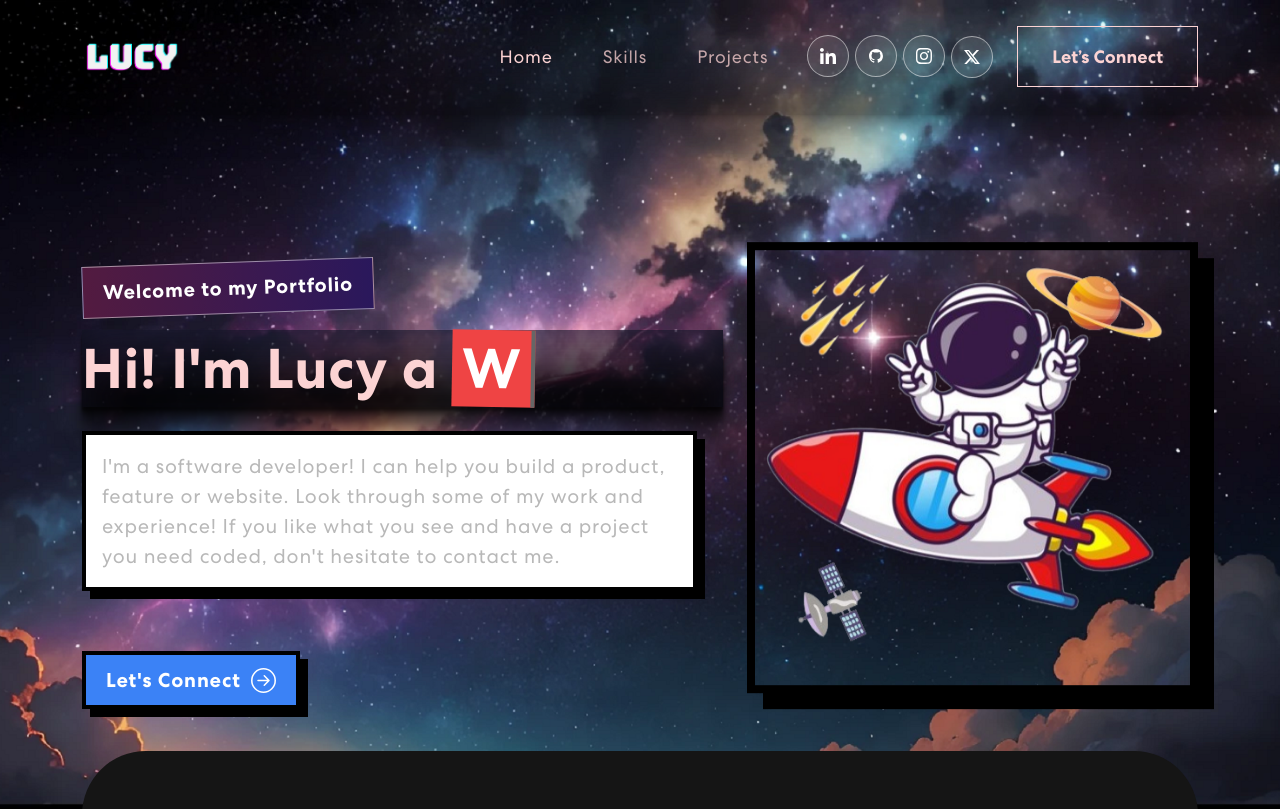
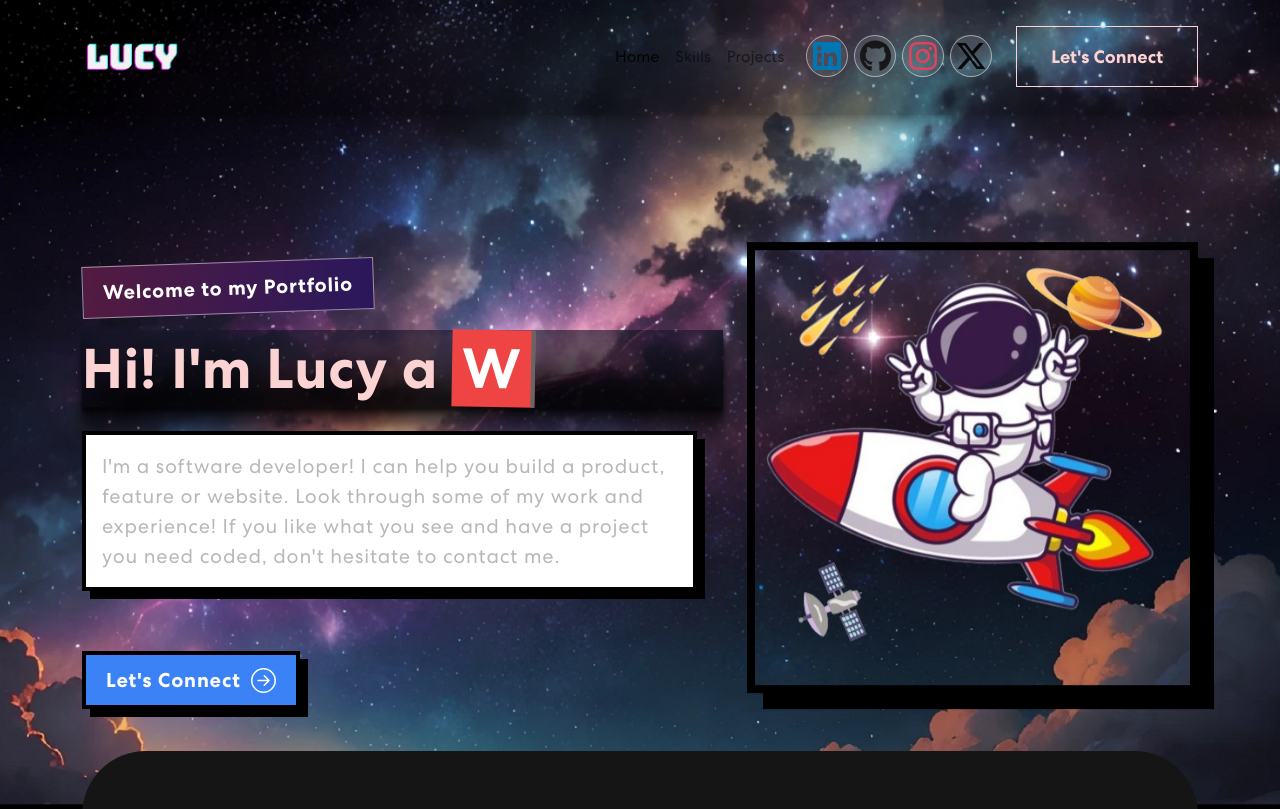
Before and after one commit to lucy-sees/TechAlpha_PersonalPortfolio, a React (Create React App) app: page / in a window 1280 px wide. Shown: the top 809 px of the page. Built offline with nearby package versions, Linux system fonts and the light colour scheme.

Commit message:
Refactor NavBar component to improve styling and add social media icons

```diff
--- a/src/components/NavBar.jsx
+++ b/src/components/NavBar.jsx
@@ -1,18 +1,13 @@
-import { useState, useEffect } from "react";
+import React, { useState, useEffect } from "react";
 import { Navbar, Nav, Container } from "react-bootstrap";
-import logo from '../assets/img/logo.png';
-import navIcon1 from '../assets/img/nav-icon1.svg';
-import navIcon2 from '../assets/img/nav-icon2.svg';
-import navIcon3 from '../assets/img/nav-icon3.svg';
-import navIcon4 from '../assets/img/nav-icon4.svg';
-import { HashLink } from 'react-router-hash-link';
-import {
-  BrowserRouter as Router
-} from "react-router-dom";
+import logo from "../assets/img/logo.png";
+import { HashLink } from "react-router-hash-link";
+import { BrowserRouter as Router } from "react-router-dom";
+import { FontAwesomeIcon } from '@fortawesome/react-fontawesome';
+import { faLinkedin, faGithub, faInstagram, faXTwitter } from '@fortawesome/free-brands-svg-icons';
 
 export const NavBar = () => {
-
-  const [activeLink, setActiveLink] = useState('home');
+  const [activeLink, setActiveLink] = useState("home");
   const [scrolled, setScrolled] = useState(false);
 
   useEffect(() => {
@@ -22,47 +17,87 @@ export const NavBar = () => {
       } else {
         setScrolled(false);
       }
-    }
+    };
 
     window.addEventListener("scroll", onScroll);
 
     return () => window.removeEventListener("scroll", onScroll);
-  }, [])
+  }, []);
 
   const onUpdateActiveLink = (value) => {
     setActiveLink(value);
-  }
+  };
 
   return (
     <Router>
-      <Navbar expand="md" className={scrolled ? "scrolled" : ""}>
+      <Navbar
+        expand="md"
+        className={`neubrutalist-navbar ${scrolled ? "scrolled" : ""}`}
+      >
         <Container>
-          <Navbar.Brand href="/">
-            <img src={logo} alt="Logo" />
+          <Navbar.Brand href="/" className="neubrutalist-brand">
+            <img src={logo} alt="Logo" className="neubrutalist-logo" />
           </Navbar.Brand>
-          <Navbar.Toggle aria-controls="basic-navbar-nav">
+          <Navbar.Toggle
+            aria-controls="basic-navbar-nav"
+            className="neubrutalist-toggler"
+          >
             <span className="navbar-toggler-icon"></span>
           </Navbar.Toggle>
           <Navbar.Collapse id="basic-navbar-nav">
             <Nav className="ms-auto">
-              <Nav.Link href="#home" className={activeLink === 'home' ? 'active navbar-link' : 'navbar-link'} onClick={() => onUpdateActiveLink('home')}>Home</Nav.Link>
-              <Nav.Link href="#skills" className={activeLink === 'skills' ? 'active navbar-link' : 'navbar-link'} onClick={() => onUpdateActiveLink('skills')}>Skills</Nav.Link>
-              <Nav.Link href="#projects" className={activeLink === 'projects' ? 'active navbar-link' : 'navbar-link'} onClick={() => onUpdateActiveLink('projects')}>Projects</Nav.Link>
+              <Nav.Link
+                href="#home"
+                className={`neubrutalist-link ${
+                  activeLink === "home" ? "active" : ""
+                }`}
+                onClick={() => onUpdateActiveLink("home")}
+              >
+                Home
+              </Nav.Link>
+              <Nav.Link
+                href="#skills"
+                className={`neubrutalist-link ${
+                  activeLink === "skills" ? "active" : ""
+                }`}
+                onClick={() => onUpdateActiveLink("skills")}
+              >
+                Skills
+              </Nav.Link>
+              <Nav.Link
+                href="#projects"
+                className={`neubrutalist-link ${
+                  activeLink === "projects" ? "active" : ""
+                }`}
+                onClick={() => onUpdateActiveLink("projects")}
+              >
+                Projects
+              </Nav.Link>
             </Nav>
             <span className="navbar-text">
-              <div className="social-icon">
-                <a href="https://www.linkedin.com/in/lucy-wanjiru-mwangi"><img src={navIcon1} alt="linkedin" /></a>
-                <a href="https://github.com/lucy-sees"><img src={navIcon2} alt="github" /></a>
-                <a href="https://www.instagram.com/___the_lone_wolf__/"><img src={navIcon3} alt="instagram" /></a>
-                <a href="https://twitter.com/lucy_w_mwangi"><img src={navIcon4} alt="twitter" /></a>
+             <div className="social-icon">
+                <a href="https://www.linkedin.com/in/lucy-wanjiru-mwangi" className="neubrutalist-social-icon">
+                  <FontAwesomeIcon icon={faLinkedin} size="2x" color="#0077B5" />
+                </a>
+                <a href="https://github.com/lucy-sees" className="neubrutalist-social-icon">
+                  <FontAwesomeIcon icon={faGithub} size="2x" color="#181717" />
+                </a>
+                <a href="https://www.instagram.com/___the_lone_wolf__/" className="neubrutalist-social-icon">
+                  <FontAwesomeIcon icon={faInstagram} size="2x" color="#E4405F" />
+                </a>
+                <a href="https://twitter.com/lucy_w_mwangi" className="neubrutalist-social-icon">
+                  <FontAwesomeIcon icon={faXTwitter} size="2x" color="#00000" />
+                </a>
               </div>
-              <HashLink to='#connect'>
-                <button className="btn-connect"><span>Let’s Connect</span></button>
+              <HashLink to="#connect">
+                <button className="neubrutalist-button">
+                  <span>Let's Connect</span>
+                </button>
               </HashLink>
             </span>
           </Navbar.Collapse>
         </Container>
       </Navbar>
     </Router>
-  )
-}
+  );
+};
```
